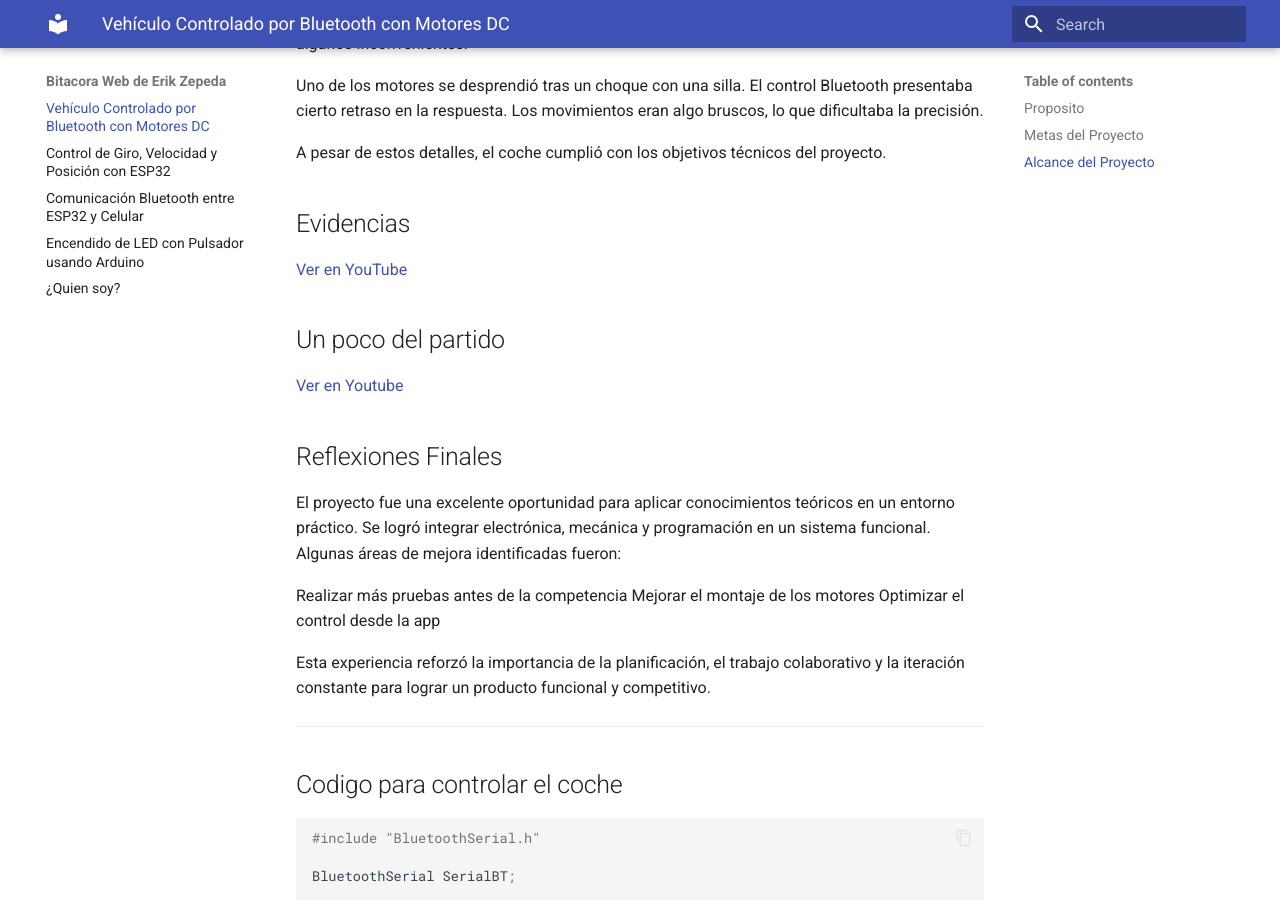
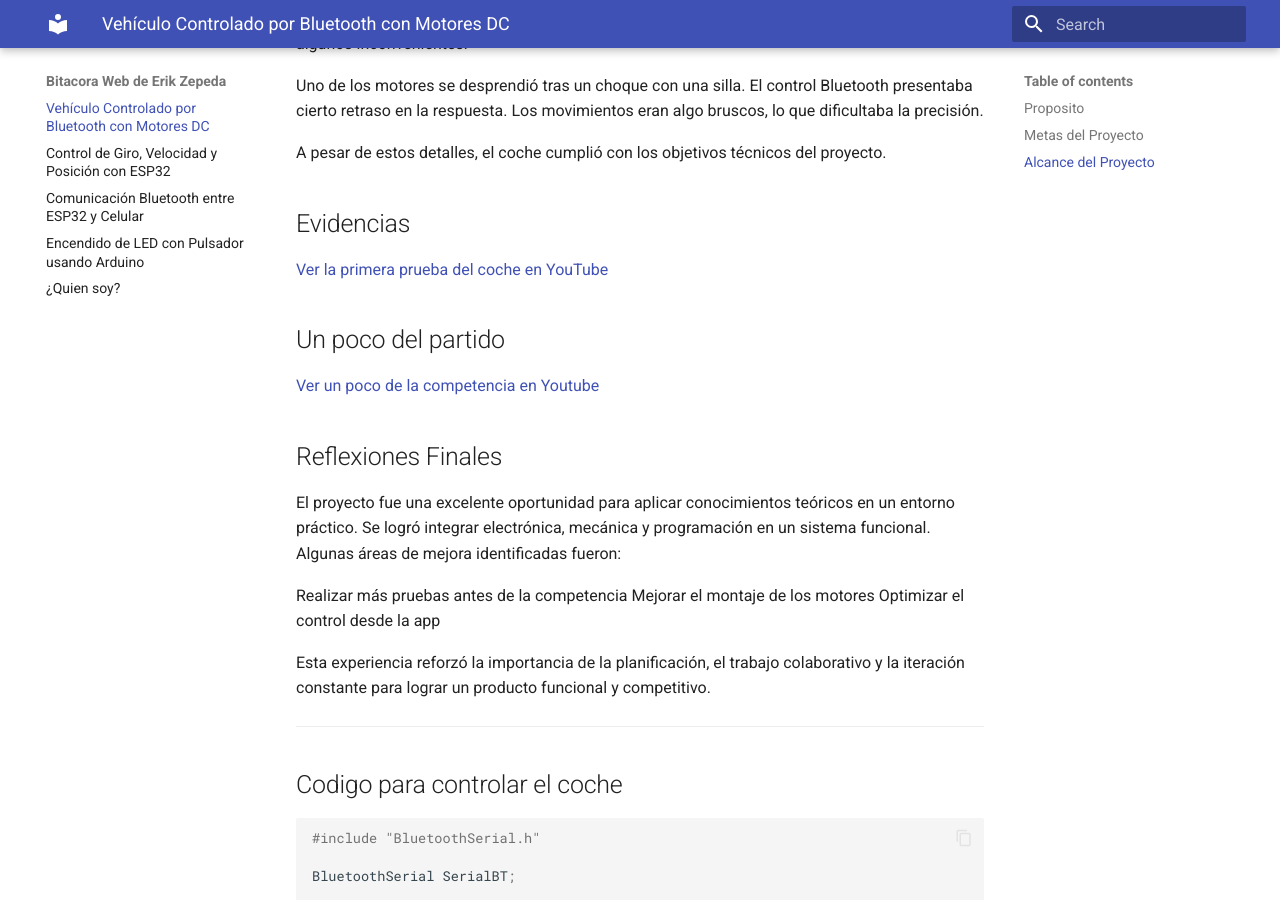
Before and after one commit to erikzepedaa/portafolioerikz, an MkDocs documentation site: the page built from docs/index.md, in a window 1280 px wide and 900 px high, scrolled down 2525 px. Built offline with MkDocs 1.6.1 and Material for MkDocs 9.7.7, drawn with Linux system fonts in a browser that asks for light colours.

Commit message:
Update index.md

```diff
--- a/docs/index.md
+++ b/docs/index.md
@@ -68,9 +68,9 @@ Los movimientos eran algo bruscos, lo que dificultaba la precisión.
 A pesar de estos detalles, el coche cumplió con los objetivos técnicos del proyecto.
 
 ## Evidencias
-[Ver en YouTube](https://www.youtube.com/shorts/-BoEvhaO5zg)
+[Ver la primera prueba del coche en YouTube](https://www.youtube.com/shorts/-BoEvhaO5zg)
 ## Un poco del partido
-[Ver en Youtube](https://youtube.com/shorts/NI1Ql_M5b0c?si=xRWL49X0EMeyh-0k)
+[Ver un poco de la competencia en Youtube](https://youtube.com/shorts/NI1Ql_M5b0c?si=xRWL49X0EMeyh-0k)
 
 ## Reflexiones Finales
 El proyecto fue una excelente oportunidad para aplicar conocimientos teóricos en un entorno práctico. Se logró integrar electrónica, mecánica y programación en un sistema funcional. Algunas áreas de mejora identificadas fueron:
```
